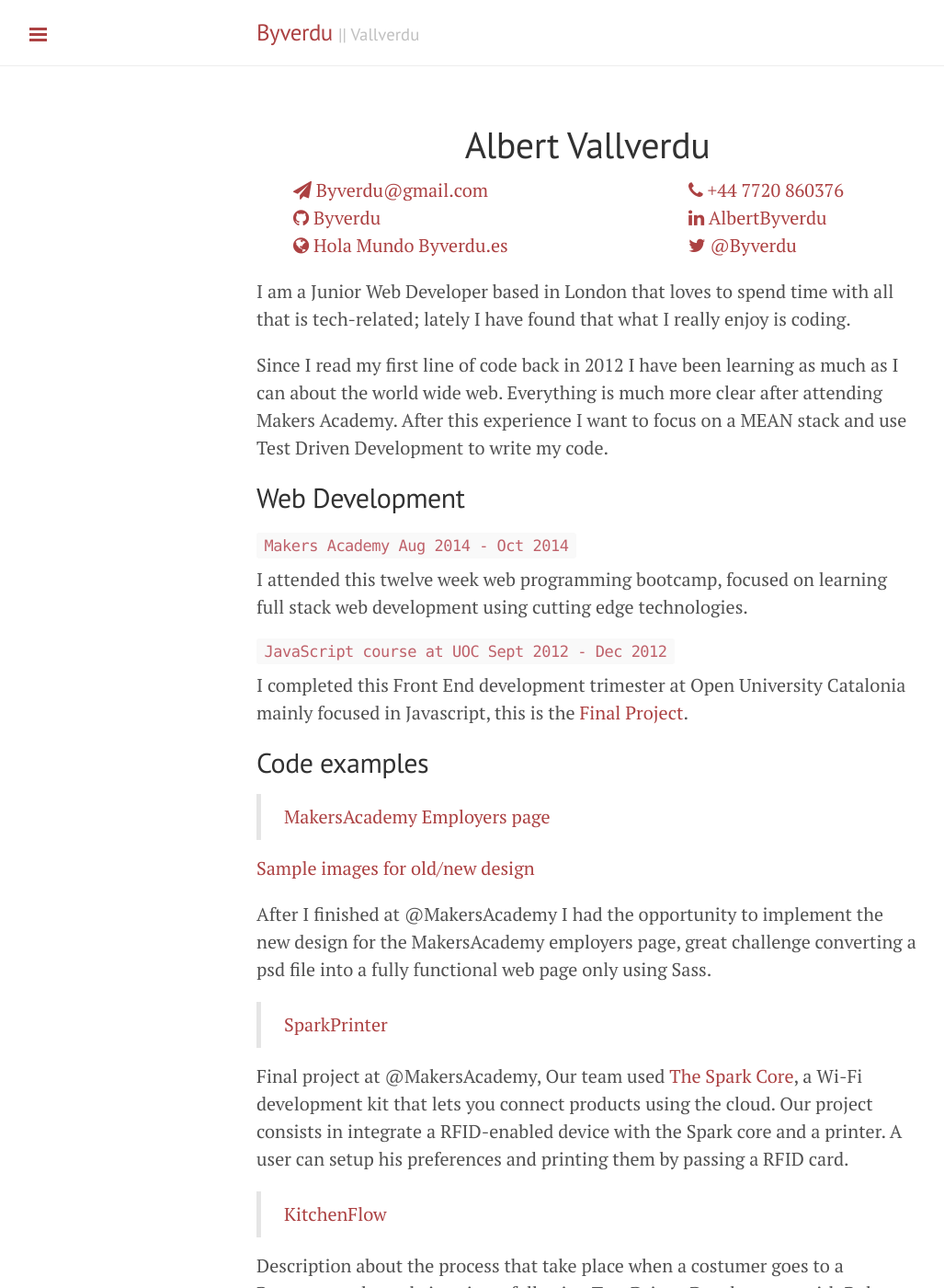
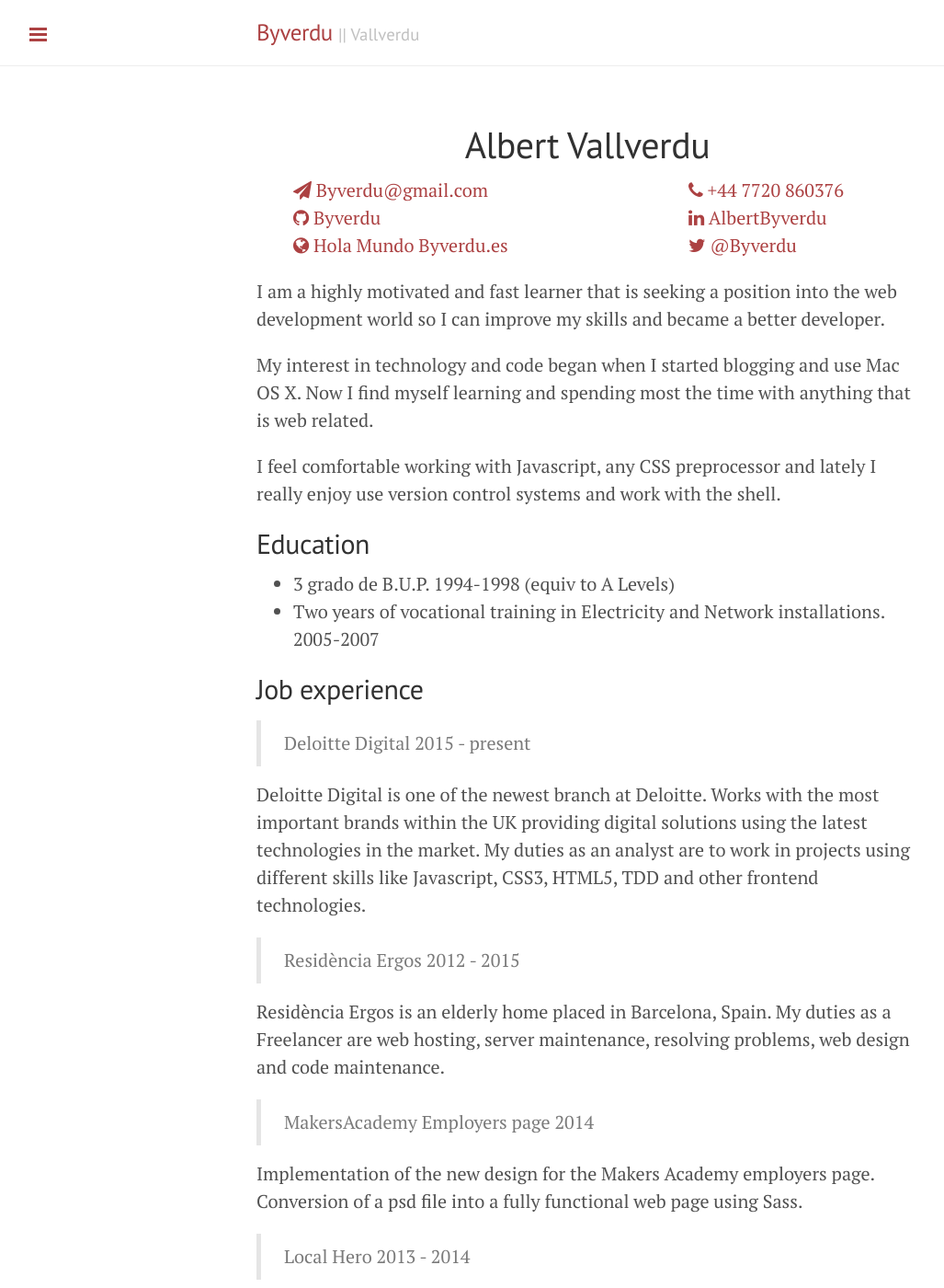
Before and after one commit to byverdu/byverdu.github.io, a Jekyll site: the page built from curriculum.md, in a window 1280 px wide and 1400 px high. Shown: the whole window at 92% size, without its empty margins (1-1028 px from the left). Built offline with Jekyll 4.4.1, drawn with Linux system fonts in a browser that asks for light colours; nearby versions of some CDN libraries; Markdown is read by kramdown in place of the engine named in the settings; some of the changed text lies outside the part shown.

Commit message:
modified curriculum

```diff
--- a/curriculum.md
+++ b/curriculum.md
@@ -21,43 +21,49 @@
 	</ul>
 </div>
 
+I am a highly motivated and fast learner that is seeking a position into the web development world so I can improve my skills and became a better developer.
 
-I am a Junior Web Developer based in London that loves to spend time with all that is tech-related; lately I have found that what I really enjoy is coding.
+My interest in technology and code began when I started blogging and use Mac OS X. Now I find myself learning and spending most the time with anything that is web related.
 
-Since I read my first line of code back in 2012 I have been learning as much as I can about the world wide web. Everything is much more clear after attending Makers Academy. After this experience I want to focus on a MEAN stack and use Test Driven Development to write my code.
+I feel comfortable working with Javascript, any CSS preprocessor and lately I really enjoy use version control systems and work with the shell.
 
-## Web Development
+## Education
 
-#### `Makers Academy Aug 2014 - Oct 2014`
+- 3 grado de B.U.P. 1994-1998 (equiv to A Levels)
+- Two years of vocational training in Electricity and Network installations. 2005-2007
+
+## Job experience
+
+> Deloitte Digital 2015 - present
+
+Deloitte Digital is one of the newest branch at Deloitte. Works with the most important brands within the UK providing digital solutions using the latest technologies in the market. My duties as an analyst are to work in projects using different skills like Javascript, CSS3, HTML5, TDD and other frontend technologies.
+
+ > Residència Ergos  2012 - 2015
+
+Residència Ergos is an elderly home placed in Barcelona, Spain. My duties as a Freelancer are web hosting, server maintenance, resolving problems, web design and code maintenance.
+
+> MakersAcademy Employers page  2014
+
+Implementation of the new design for the Makers Academy employers page. Conversion of a psd file into a fully functional web page using Sass.
+
+> Local Hero 2013 - 2014
+
+Local Hero is a cafe placed in Fulham my main duties were the preparation of vegan dishes and breakfast, chef management, improve the dishes presentation with a consequent raise of sales.
+Before I came to London I had been working as a chef in different restaurants and hotels in Barcelona.
+
+>  Fibratel & Ambar 2007 - 2009
+
+At Fibratel and Ambar I worked as a Field Technician were my main duties were installing ethernet networks, land lines and other jobs related with telecommunications in several offices all around Barcelona.
+
+## Web Development training
+
+> ###### Makers Academy Aug 2014 - Oct 2014
 
 I attended this twelve week web programming bootcamp, focused on learning full stack web development using cutting edge technologies.
 
-#### `JavaScript course at UOC Sept 2012 - Dec 2012`
+> ###### JavaScript course at UOC Sept 2012 - Dec 2012
 
 I completed this Front End development trimester at Open University Catalonia mainly focused in Javascript, this is the [Final Project](http://mycoffice.es/web-project/).
-
-
-## Code examples
-
-> [MakersAcademy Employers page](http://www.makersacademy.com/employers)
-
-[Sample images for old/new design](/demos/cv_images)
-
-After I finished at @MakersAcademy I had the opportunity to implement the new design for the MakersAcademy employers page, great challenge converting a psd file into a fully functional web page only using Sass.
-
-
-> [SparkPrinter](http://spark-print-staging.herokuapp.com/)
-
-Final project at @MakersAcademy, Our team used [The Spark Core](https://www.spark.io/), a Wi-Fi development kit that lets you connect products using the cloud. Our project consists in integrate a RFID-enabled device with the Spark core and a printer. A user can setup his preferences and printing them by passing a RFID card.
-
-> [KitchenFlow](https://github.com/byverdu/kitchen_flow)
-
-Description about the process that take place when a costumer goes to a Restaurant, the code is written following Test Driven Development with Ruby and RSpec.
-
-> [SpockLizard](http://spock-lizard.herokuapp.com/)
-
-Sinatra web app where you can play with the game Rock Paper Scissors Spock and Lizard. Unit tests using Jasmine and Integration tests using Capybara, the CSS files are compiled using SCSS.
-
 
 ## Programming Skills
 
@@ -112,24 +118,10 @@
 	</tr>
 </table>
 
-You can see some of my previous work by [following this link](http://byverdu.es/portfolio).
-
 ## Languages
 
 1. English, fluent, advance professional level.
 2. Spanish, native speaker.
-3. Catalan, native speaker.
-
-## Pre-Makers Academy
-
-Before attending Makers Academy I had been working as a Chef for more than ten years in all kinds of restaurants and hotels in Spain and the United Kingdom.
-
-## Education
-
-- 3 grado de B.U.P. 1994-1998 (equiv to A Levels)
-- Two years course in Mey's Hoffman restaurant. 2000-2002
-- Two years of vocational training in Electricity and Network installations. 2005-2007
-- Mac Integration Basics 10.6 OS X.  2011
 
 ## What Albert does when he is not coding?
 
```
